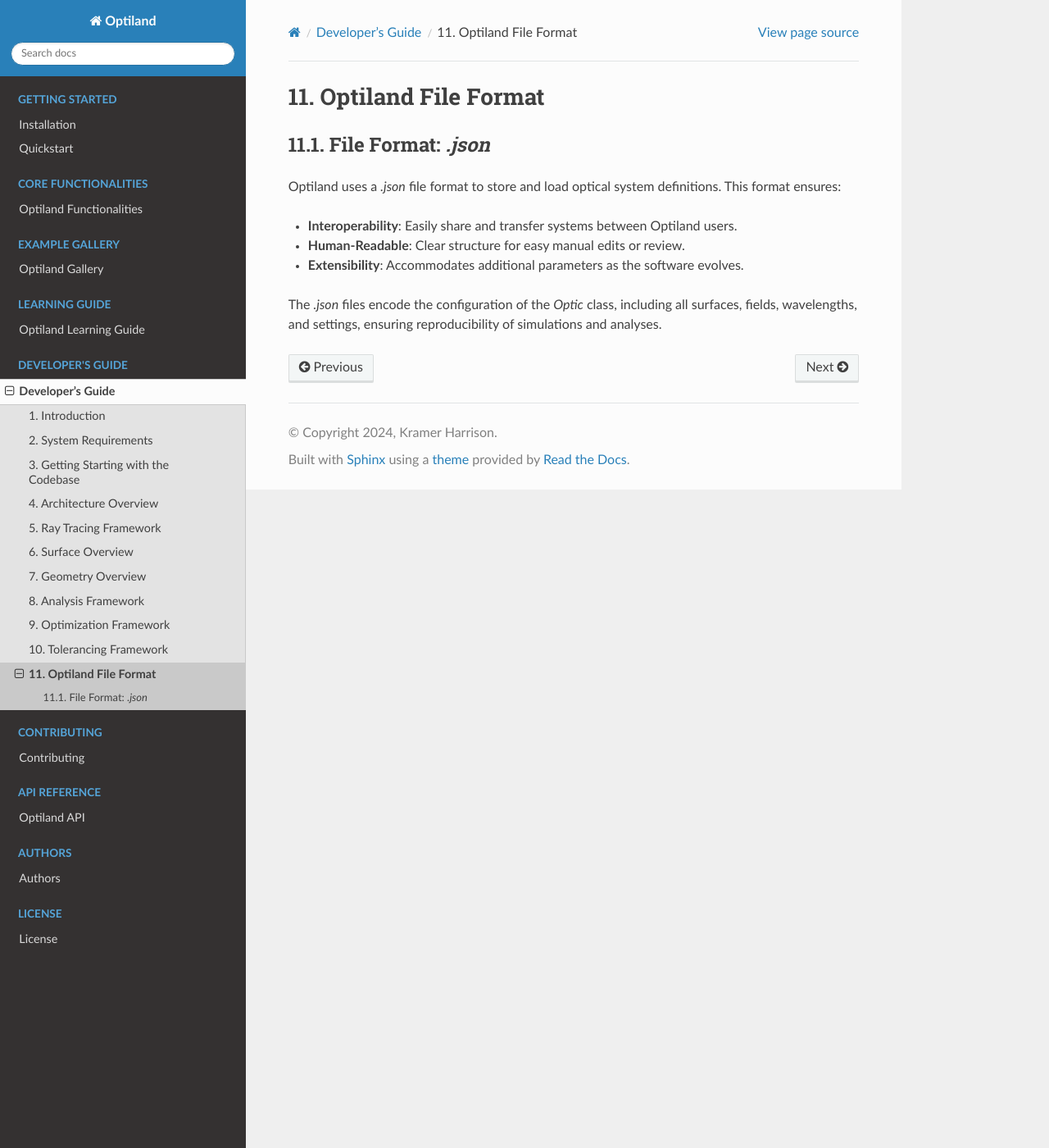
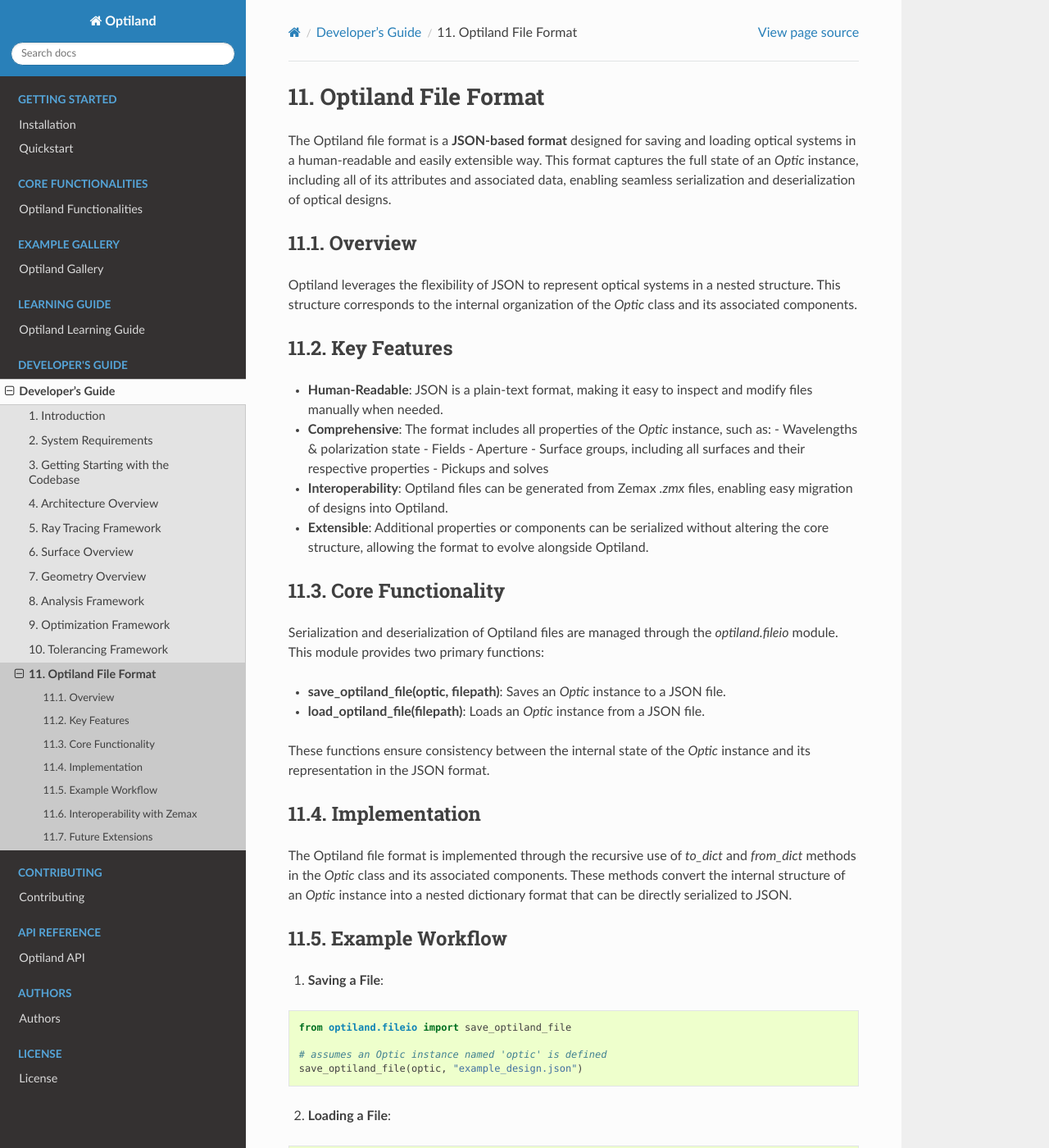
Before and after one commit to HarrisonKramer/optiland, a Sphinx documentation site: the page built from docs/developers_guide/optiland_file_format.rst, in a window 1280 px wide and 1400 px high. Shown: the whole window at 82% size. Built offline with Sphinx 7.4.7 and the Read the Docs theme 3.1.0, drawn with Linux system fonts in a browser that asks for light colours; pages that are not in the unit, such as notebooks, are missing from menus; some of the changed text lies outside the part shown.

Commit message:
docs: enhance Optiland file format documentation with detailed overview, key features, and example workflow

```diff
--- a/docs/developers_guide/optiland_file_format.rst
+++ b/docs/developers_guide/optiland_file_format.rst
@@ -1,14 +1,77 @@
 Optiland File Format
 ====================
 
-File Format: `.json`
---------------------
+The Optiland file format is a **JSON-based format** designed for saving and loading optical systems in a human-readable
+and easily extensible way. This format captures the full state of an `Optic` instance, including all of its attributes and
+associated data, enabling seamless serialization and deserialization of optical designs.
 
-Optiland uses a `.json` file format to store and load optical system definitions. This format ensures:
+Overview
+--------
 
-- **Interoperability**: Easily share and transfer systems between Optiland users.
-- **Human-Readable**: Clear structure for easy manual edits or review.
-- **Extensibility**: Accommodates additional parameters as the software evolves.
+Optiland leverages the flexibility of JSON to represent optical systems in a nested structure.
+This structure corresponds to the internal organization of the `Optic` class and its associated components.
 
-The `.json` files encode the configuration of the `Optic` class, including all surfaces, fields, wavelengths, and settings,
-ensuring reproducibility of simulations and analyses.
+Key Features
+------------
+
+- **Human-Readable**: JSON is a plain-text format, making it easy to inspect and modify files manually when needed.
+- **Comprehensive**: The format includes all properties of the `Optic` instance, such as:
+  - Wavelengths & polarization state
+  - Fields
+  - Aperture
+  - Surface groups, including all surfaces and their respective properties
+  - Pickups and solves
+- **Interoperability**: Optiland files can be generated from Zemax `.zmx` files, enabling easy migration of designs into Optiland.
+- **Extensible**: Additional properties or components can be serialized without altering the core structure, allowing the format to evolve alongside Optiland.
+
+Core Functionality
+------------------
+
+Serialization and deserialization of Optiland files are managed through the `optiland.fileio` module. This module provides two primary functions:
+
+- **save_optiland_file(optic, filepath)**: Saves an `Optic` instance to a JSON file.
+- **load_optiland_file(filepath)**: Loads an `Optic` instance from a JSON file.
+
+These functions ensure consistency between the internal state of the `Optic` instance and its representation in the JSON format.
+
+Implementation
+--------------
+
+The Optiland file format is implemented through the recursive use of `to_dict` and `from_dict` methods in the `Optic` class and its
+associated components. These methods convert the internal structure of an `Optic` instance into a nested dictionary format that can be
+directly serialized to JSON.
+
+Example Workflow
+----------------
+
+1. **Saving a File**:
+
+.. code:: python
+
+   from optiland.fileio import save_optiland_file
+
+   # assumes an Optic instance named 'optic' is defined
+   save_optiland_file(optic, "example_design.json")
+
+2. **Loading a File**:
+
+.. code:: python
+
+   from optiland.fileio import load_optiland_file
+
+   optic = load_optiland_file("example_design.json")
+
+Interoperability with Zemax
+---------------------------
+
+Optiland can generate its file format from Zemax .zmx files. This feature simplifies transitioning optical
+designs from Zemax to Optiland, preserving the integrity of system properties. Not all Zemax features are supported in
+the Optiland file format, including some geometry and field types. However, the core optical properties are maintained
+during the conversion process. If you experience any unexpected issues during the conversion process, please kindly report
+them as issues on the Optiland GitHub repository.
+
+Future Extensions
+-----------------
+
+The JSON-based format allows for straightforward extensions. As Optiland evolves, new attributes and components can be
+incorporated into the format without breaking compatibility with existing files.
```
